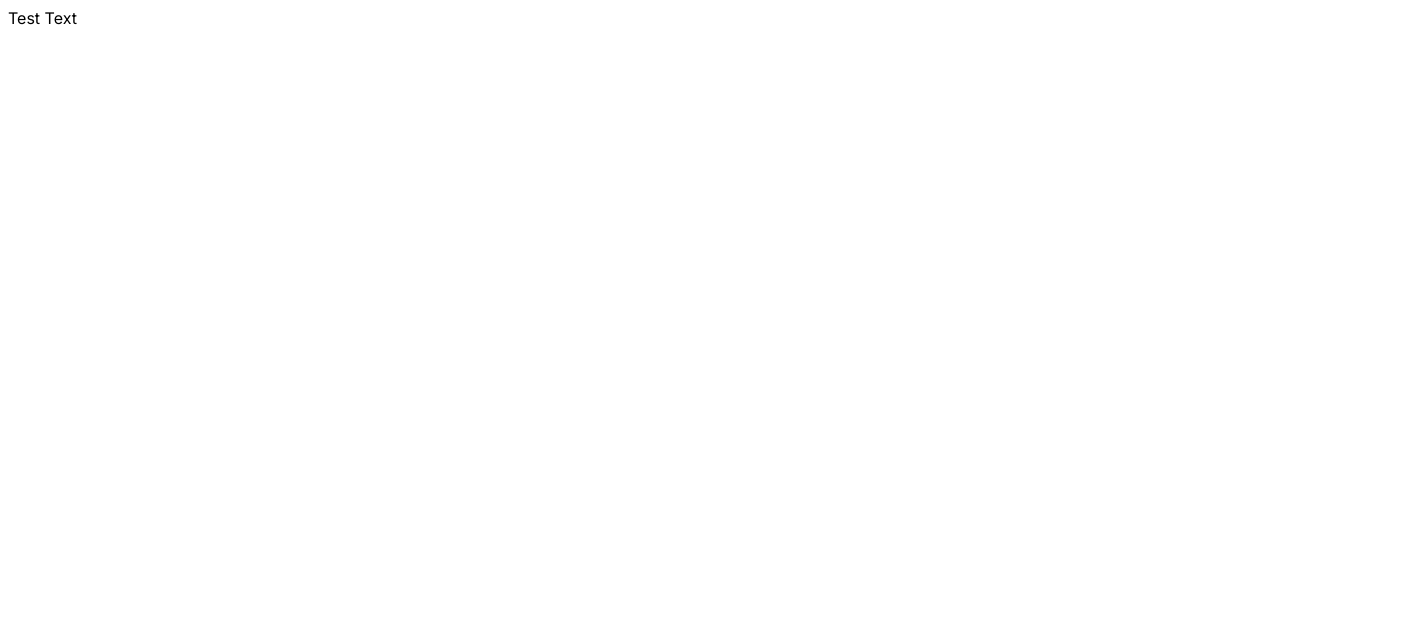
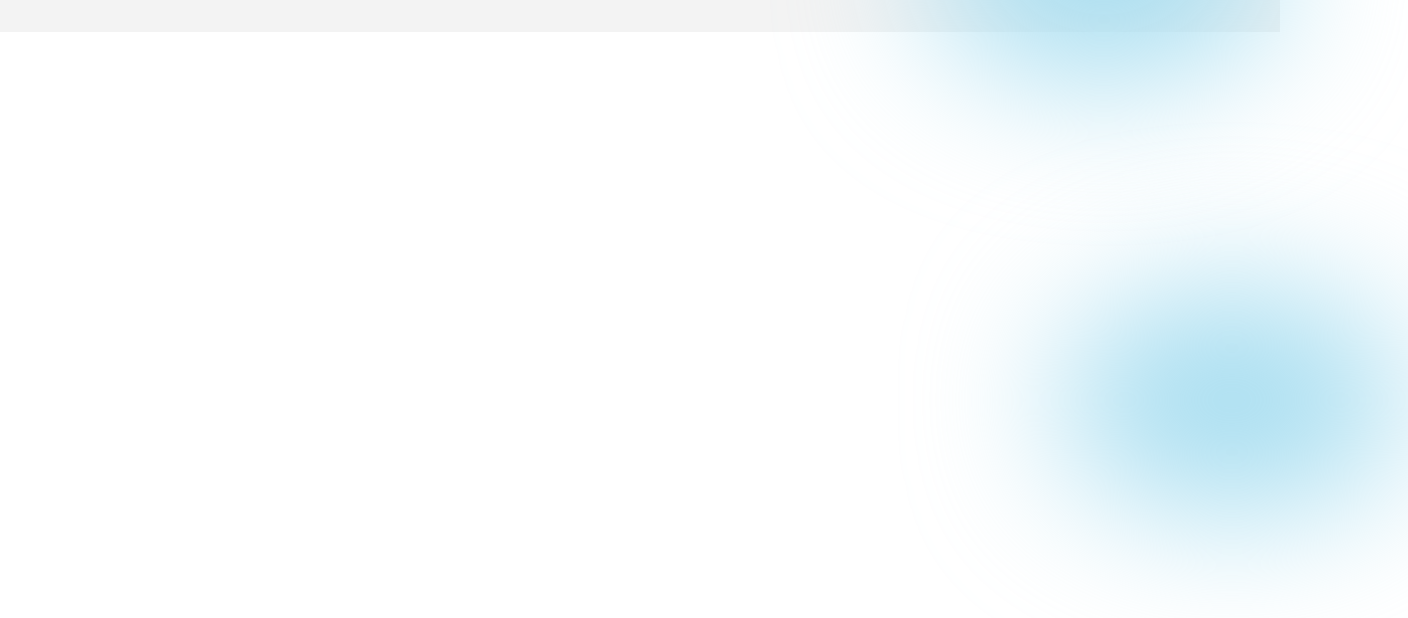
Before and after one commit to 16nicolha/app, a React (Create React App) app: page / in a window 1280 px wide. Shown: the top 618 px of the page, 1408 px wide, since content can reach past the window. Built offline with nearby package versions, Linux system fonts and the light colour scheme.

Commit message:
added css

```diff
--- a/public/index.html
+++ b/public/index.html
@@ -14,6 +14,7 @@
     <style>
       body {
         font-family: "Inter", sans-serif;
+        margin: 0;
         font-optical-sizing: auto;
       }
     </style>
--- a/src/App.css
+++ b/src/App.css
@@ -13,3 +13,19 @@
   --location: #EF5757;
 --shedule: #E1AE4A;
 }
+
+.App {
+  overflow: hidden;
+  color: var(--black);
+  background: #f3f3f3;
+  padding: 1rem 1rem;
+}
+
+.blur {
+  position: absolute;
+  width: 22rem;
+  height: 14rem;
+  border-radius: 50%;
+  background: #a6ddf0;
+  filter: blur(72px);
+}
--- a/src/App.js
+++ b/src/App.js
@@ -2,7 +2,8 @@
 function App() {
   return (
     <div className="App">
-        Test Text
+        <div className = "blur" style={{top: '-18%', right: '0'}}></div>
+        <div className = "blur" style={{top: '36%', right: '-8rem'}}></div>
     </div>
   );
 }
```
Also changed, not shown: src/pages/Home.css (added), src/pages/Home.jsx (added).
